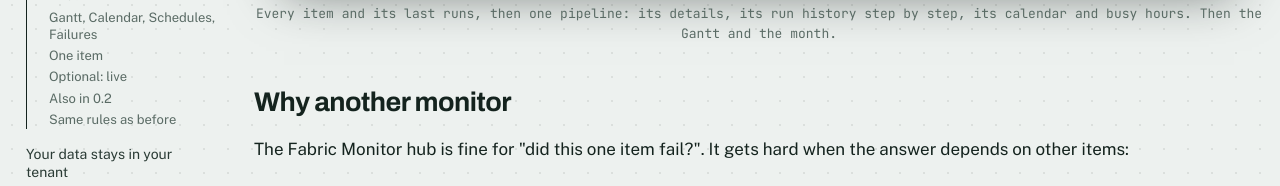
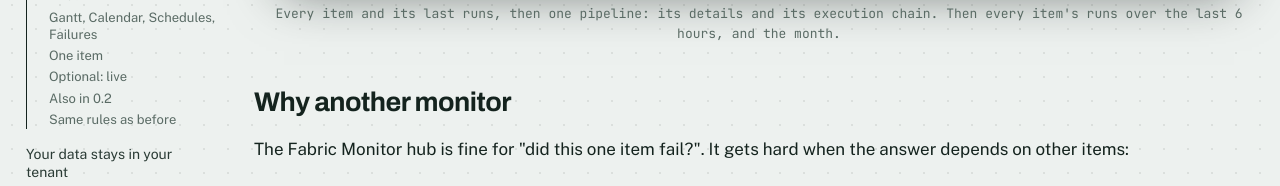
Before and after one commit to zan-tavcar/msfabric-fabribuddy, an MkDocs documentation site: the page built from docs/whats-new.md, in a window 1280 px wide and 900 px high, scrolled down 856 px, cut to the strip 255-900 px from the top of the window. Shown: the top 186 px of the strip. Built offline with MkDocs 1.6.1 and Material for MkDocs 9.7.7, drawn with Linux system fonts in a browser that asks for light colours; comment, search, counter and statistics services are not loaded.

Commit message:
Docs: Job Monitor video follows an item to its chain, then the 6-hour Gantt and the calendar
Co-Authored-By: Claude Opus 5.5 <noreply@anthropic.com>
Claude-Session: https://claude.ai/code/session_011dLnhb1Cf62rrsvDQfW6wY

```diff
--- a/docs/whats-new.md
+++ b/docs/whats-new.md
@@ -14,7 +14,7 @@ refresh, Spark job definition and copy job in your tenant, in one app, next to t
 <video class="fb-video" autoplay loop muted playsinline poster="../assets/video/monitor-demo-poster.webp">
   <source src="../assets/video/monitor-demo.mp4" type="video/mp4">
 </video>
-<p class="fb-caption">Every item and its last runs, then one pipeline: its details, its run history step by step, its calendar and busy hours. Then the Gantt and the month.</p>
+<p class="fb-caption">Every item and its last runs, then one pipeline: its details and its execution chain. Then every item's runs over the last 6 hours, and the month.</p>
 
 ## Why another monitor
 
```
Also changed, not shown: docs/index.md (+1 -1 lines), docs/job-monitor.md (+1 -1 lines), docs/assets/video/monitor-demo-poster.webp, 1 other file.
